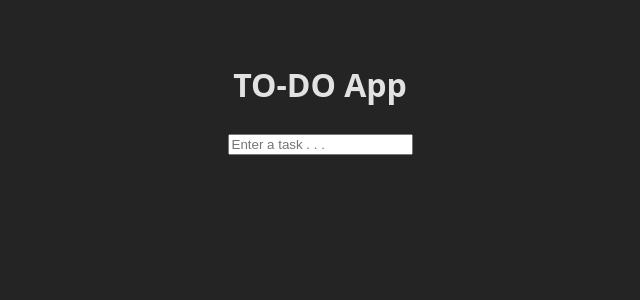
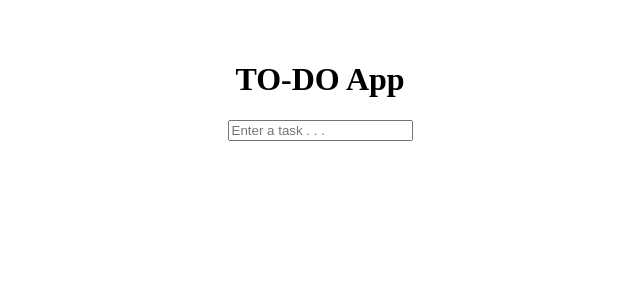
Before and after one commit to ireish/ai-free-zone, a React (Vite) app in the folder react-todo/web/: page / in a window 1280 px wide. Shown: the top 300 px of the page, without its empty margins (320-960 px from the left). Built offline with nearby package versions, Linux system fonts and the light colour scheme.

Commit message:
chore: remove default css

```diff
--- a/react-todo/web/src/index.css
+++ b/react-todo/web/src/index.css
@@ -1,14 +1,3 @@
-:root {
-  font-family: system-ui, Avenir, Helvetica, Arial, sans-serif;
-  line-height: 1.5;
-  font-weight: 400;
-
-  color-scheme: light dark;
-  color: rgba(255, 255, 255, 0.87);
-  background-color: #242424;
-
-  font-synthesis: none;
-  text-rendering: optimizeLegibility;
-  -webkit-font-smoothing: antialiased;
-  -moz-osx-font-smoothing: grayscale;
-}
+/*
+explore later . . .
+*/
```
